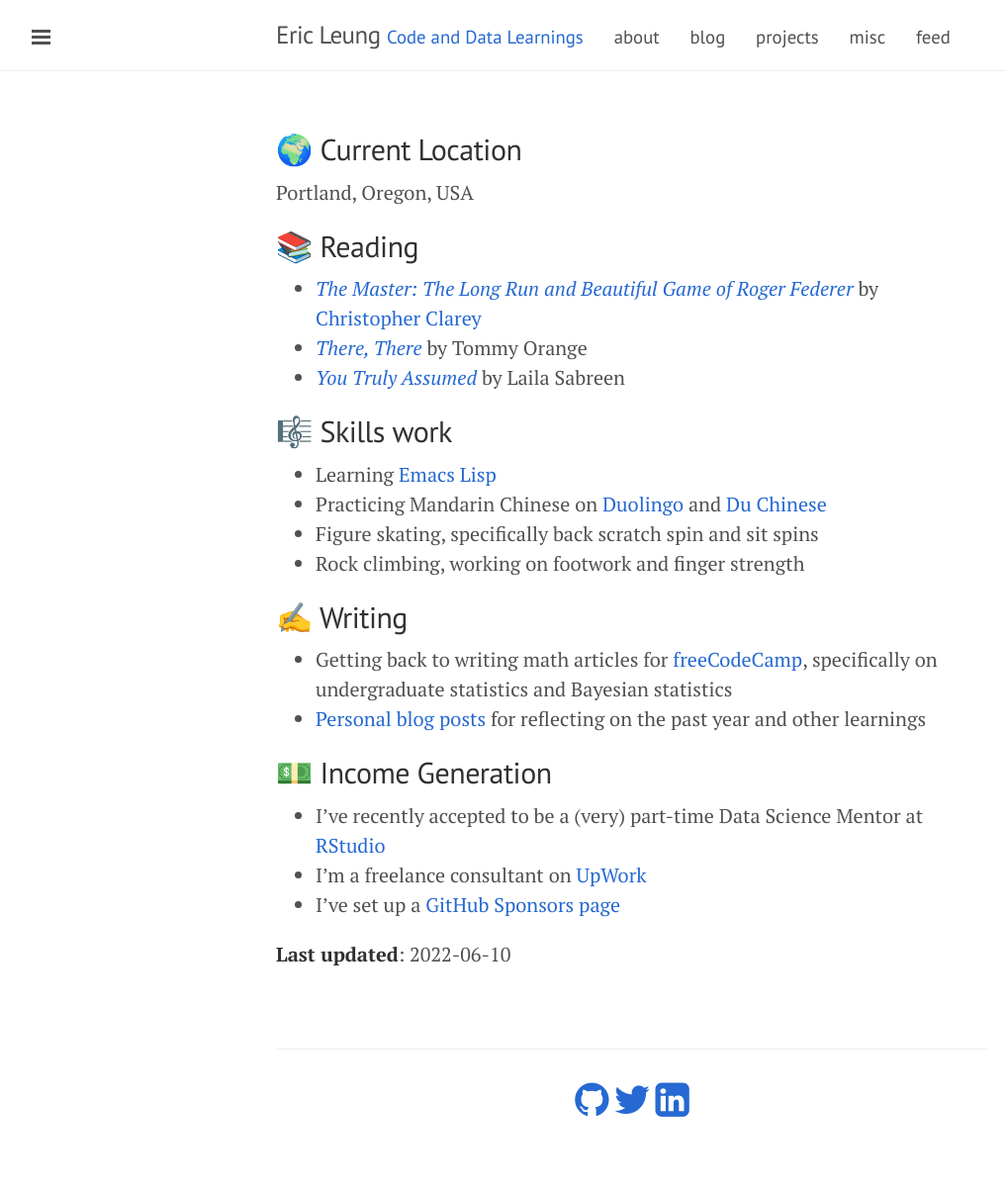
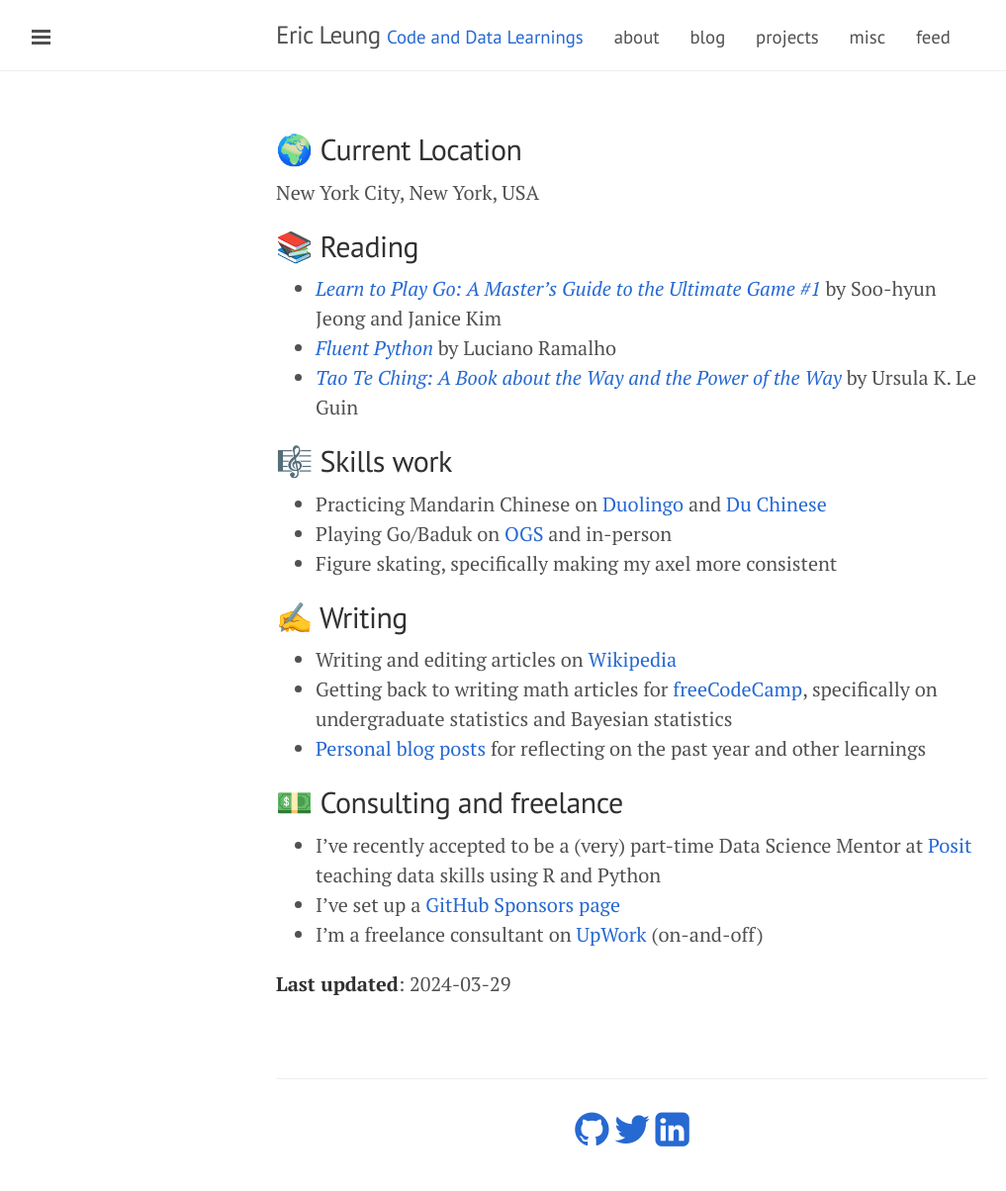
Before and after one commit to erictleung/erictleung.github.io, a Jekyll site: the page built from now.md, in a window 1280 px wide. Shown: the whole page at 99% size, without its empty margins (1-1018 px from the left). Built offline with Jekyll 4.4.1, drawn with Linux system fonts in a browser that asks for light colours; nearby versions of some CDN libraries; before the commit the page ends 1174 px from its top, so only the background shows below that.

Commit message:
Update now.md

```diff
--- a/now.md
+++ b/now.md
@@ -8,39 +8,40 @@
 
 ## 🌍 Current Location
 
-Portland, Oregon, USA
+New York City, New York, USA
 
 ## 📚 Reading
 
-- [_The Master: The Long Run and Beautiful Game of Roger Federer_](https://bookshop.org/books/the-master-the-long-run-and-beautiful-game-of-roger-federer/9781538719268)
-  by [Christopher Clarey](https://twitter.com/christophclarey)
-- [_There, There_](https://app.thestorygraph.com/books/7cbab85f-03e0-449c-ae1c-246d52a8691c)
-  by Tommy Orange
-- [_You Truly Assumed_](https://app.thestorygraph.com/books/e0de6774-ca4e-4f84-bad9-1bf973937587)
-  by Laila Sabreen
+- [_Learn to Play Go: A Master's Guide to the Ultimate Game #1_](https://app.thestorygraph.com/books/73a04f71-173d-412e-82d2-7a2ac73ecaed)
+  by Soo-hyun Jeong and Janice Kim
+- [_Fluent Python_](https://app.thestorygraph.com/books/18c2dae6-399f-4ce6-9502-0b9bdeb97e9d)
+  by Luciano Ramalho
+- [_Tao Te Ching: A Book about the Way and the Power of the Way_](https://app.thestorygraph.com/books/de90fe00-aac5-43f8-954f-f787eb72b2d2)
+  by Ursula K. Le Guin
 
 ## 🎼 Skills work
 
-- Learning [Emacs Lisp](https://www.gnu.org/software/emacs/manual/html_node/elisp/)
 - Practicing Mandarin Chinese on [Duolingo](https://duolingo.com) and
   [Du Chinese](https://www.duchinese.net)
-- Figure skating, specifically back scratch spin and sit spins
-- Rock climbing, working on footwork and finger strength
+- Playing Go/Baduk on [OGS](https://online-go.com/player/1092286/) and in-person
+- Figure skating, specifically making my axel more consistent
 
 ## ✍️ Writing
 
+- Writing and editing articles on [Wikipedia](https://en.wikipedia.org/wiki/User:Erictleung)
 - Getting back to writing math articles for
   [freeCodeCamp](freecodecamp.org/news/author/erictleung/),
   specifically on undergraduate statistics and Bayesian statistics
 - [Personal blog posts](https://erictleung.com/blog) for reflecting on the past
   year and other learnings
 
-## 💵 Income Generation
+## 💵 Consulting and freelance
 
 - I've recently accepted to be a (very) part-time Data Science Mentor at
-  [RStudio](https://www.rstudio.com/academy)
+  [Posit](https://posit.co/products/enterprise/academy/)
+  teaching data skills using R and Python
+- I've set up a [GitHub Sponsors page](https://github.com/sponsors/erictleung)
 - I'm a freelance consultant on
-  [UpWork](https://www.upwork.com/freelancers/~013dbc580b3a5f97ac)
-- I've set up a [GitHub Sponsors page](https://github.com/sponsors/erictleung)
+  [UpWork](https://www.upwork.com/freelancers/~013dbc580b3a5f97ac) (on-and-off)
 
-**Last updated**: 2022-06-10
+**Last updated**: 2024-03-29
```
